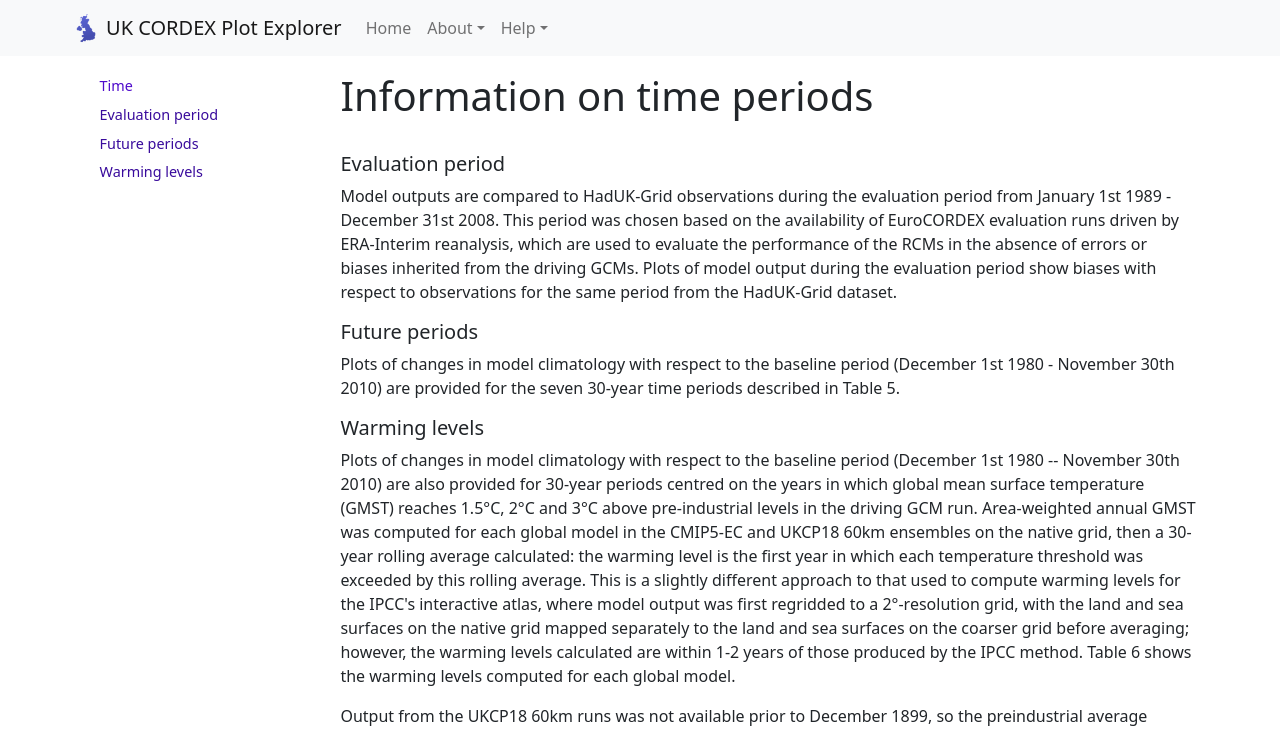
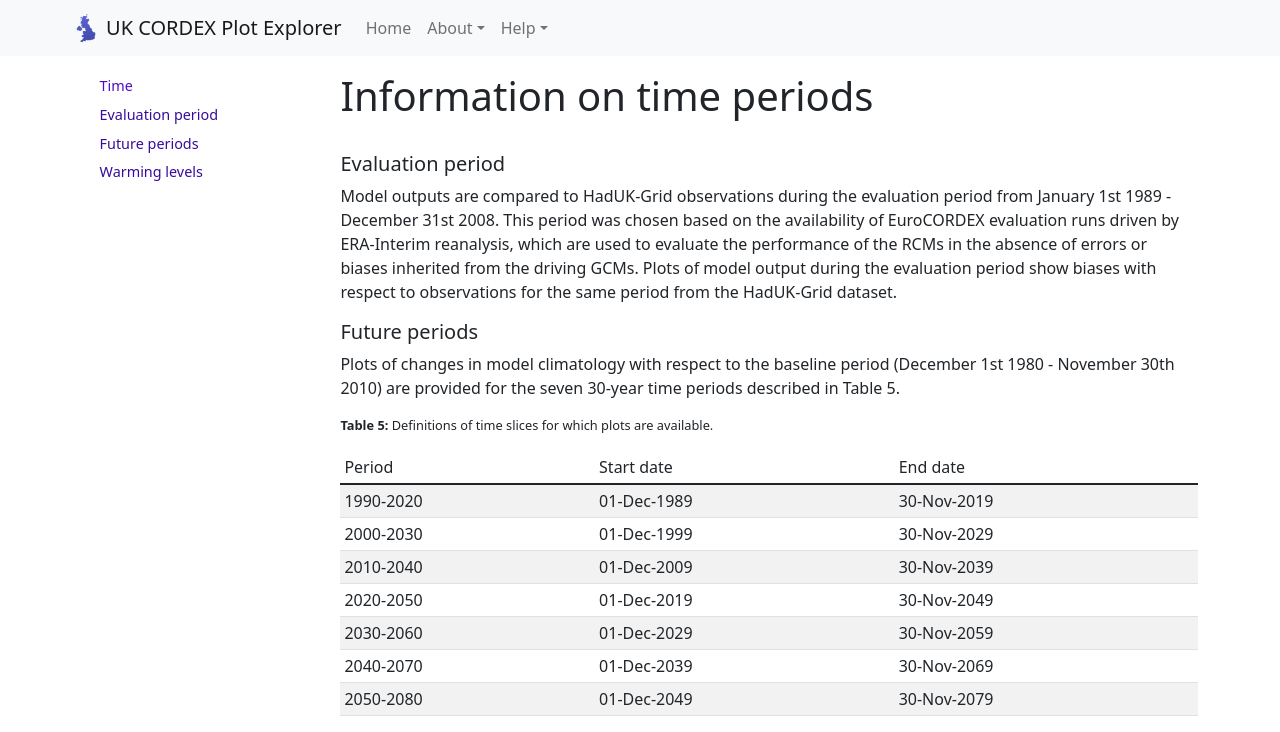
Before and after one commit to UCL/UKCORDEX-plot-explorer-dev, a React (Create React App) app: page /#/time-help in a window 1280 px wide. Shown: the top 732 px of the page. Built offline with nearby package versions, Linux system fonts and the light colour scheme.

Commit message:
added table 5

```diff
--- a/src/components/ExtraPages/Help/TimeHelp.js
+++ b/src/components/ExtraPages/Help/TimeHelp.js
@@ -83,6 +83,56 @@ export default function TimeHelp() {
               period (December 1st 1980 - November 30th 2010) are provided for
               the seven 30-year time periods described in Table 5.
             </p>
+            <p style={{ fontSize: "80%" }}>
+              <b>Table 5:</b> Definitions of time slices for which plots are
+              available.
+            </p>
+            <Table striped size="sm">
+              <thead>
+                <tr>
+                  <td>Period</td>
+                  <td>Start date</td>
+                  <td>End date</td>
+                </tr>
+              </thead>
+              <tbody>
+                <tr>
+                  <td>1990-2020</td>
+                  <td>01-Dec-1989</td>
+                  <td>30-Nov-2019</td>
+                </tr>
+                <tr>
+                  <td>2000-2030</td>
+                  <td>01-Dec-1999</td>
+                  <td>30-Nov-2029</td>
+                </tr>
+                <tr>
+                  <td>2010-2040</td>
+                  <td>01-Dec-2009</td>
+                  <td>30-Nov-2039</td>
+                </tr>
+                <tr>
+                  <td>2020-2050</td>
+                  <td>01-Dec-2019</td>
+                  <td>30-Nov-2049</td>
+                </tr>
+                <tr>
+                  <td>2030-2060</td>
+                  <td>01-Dec-2029</td>
+                  <td>30-Nov-2059</td>
+                </tr>
+                <tr>
+                  <td>2040-2070</td>
+                  <td>01-Dec-2039</td>
+                  <td>30-Nov-2069</td>
+                </tr>
+                <tr>
+                  <td>2050-2080</td>
+                  <td>01-Dec-2049</td>
+                  <td>30-Nov-2079</td>
+                </tr>
+              </tbody>
+            </Table>
           </div>
           <div>
             <h5 id="warming">Warming levels</h5>
```
